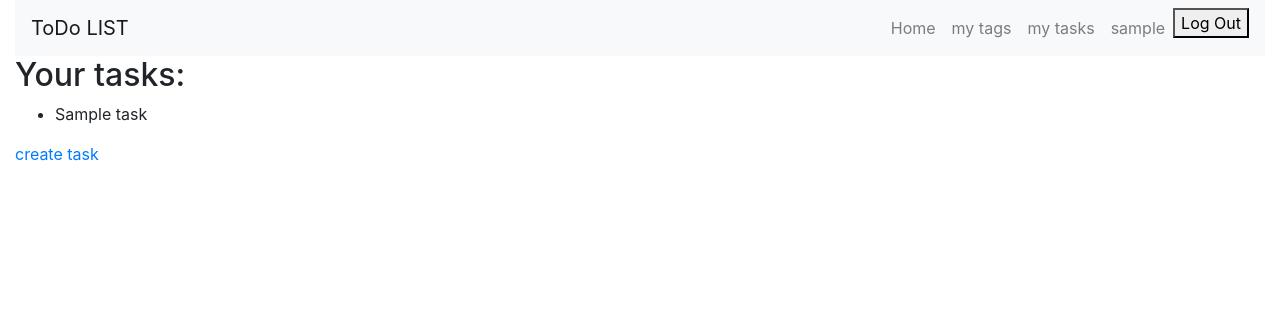
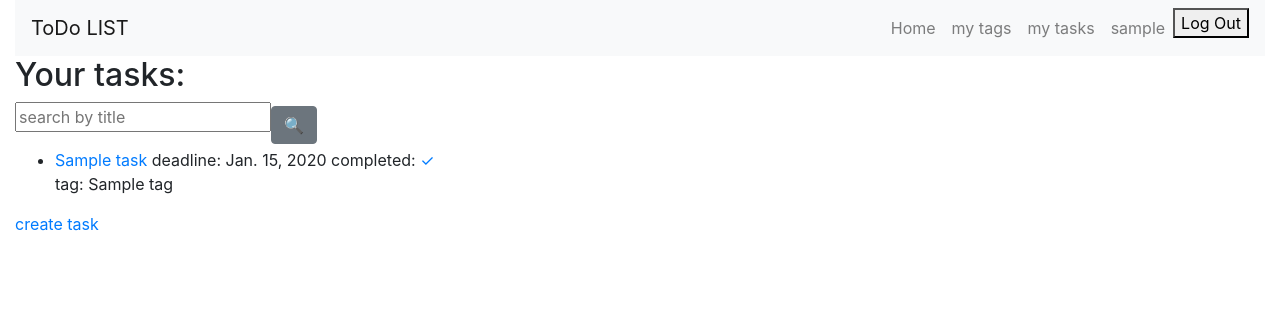
Before and after one commit to Timur5050/toDo-list-project, a Django app: page /tasks/ in a window 1280 px wide. Shown: the top 316 px of the page. Run offline with Django 5.2, Linux system fonts and the light colour scheme; a user stored in the database is signed in; tables that the repository leaves empty hold one stand-in row (values such as "Sample post"); some libraries are stand-ins or nearby versions.

Commit message:
changed representation of task list

```diff
--- a/templates/roster/task_list.html
+++ b/templates/roster/task_list.html
@@ -1,15 +1,32 @@
 {% extends "base.html" %}
+{% load crispy_forms_filters %}
 
 {% block content %}
 <h2>Your tasks:</h2>
+<form action="" method="get" class="form-inline">
+  {{ search_task|crispy }}
+  <input type="submit" value="🔍" class="btn btn-secondary">
+</form>
 <ul>
   {% for task in task_list %}
   <li>
-    {{ task.title }}
-
+    <a href="{% url 'roster:task-details' pk=task.id %}">{{ task.title }}</a>
+    deadline:
+    {% if task.deadline > current_time %}
+    <span class="before-deadline">{{ task.deadline }}</span>
+    {% else %}
+    <span class="after-deadline">{{ task.deadline }}</span>
+    {% endif %}
+    completed:
+    {% if task.is_completed %}
+    <span><a href="{% url 'roster:task-completing-change' pk=task.id %}"> ✓ </a></span>
+    {% else %}
+    <span><a href="{% url 'roster:task-completing-change' pk=task.id %}"> ✖ </a></span>
+    {% endif %}
+    <br> tag:
+    {{ task.tag.name }}
   </li>
   {% endfor %}
 </ul>
 <a href="{% url 'roster:task-create' %}">create task</a>
-
 {% endblock %}
```
